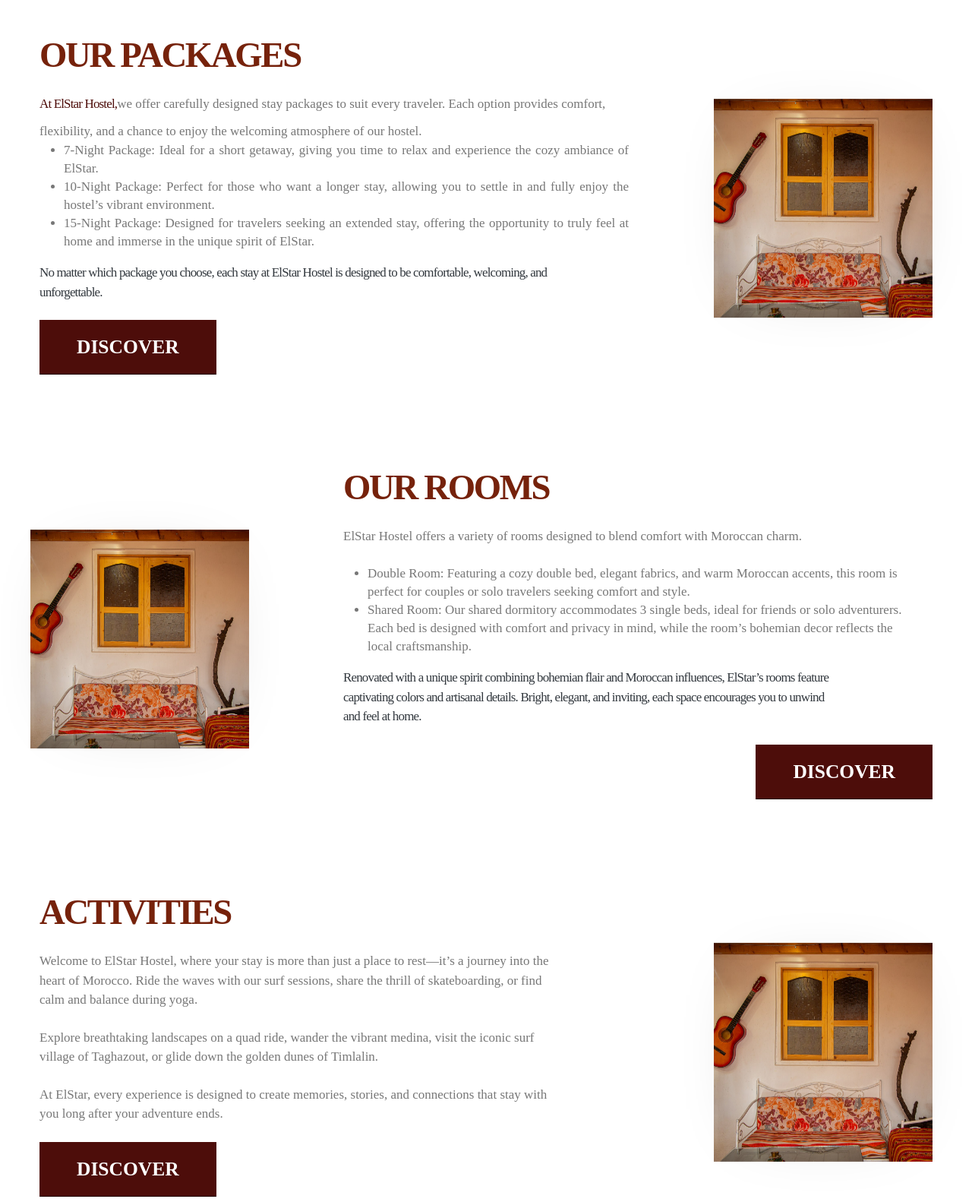
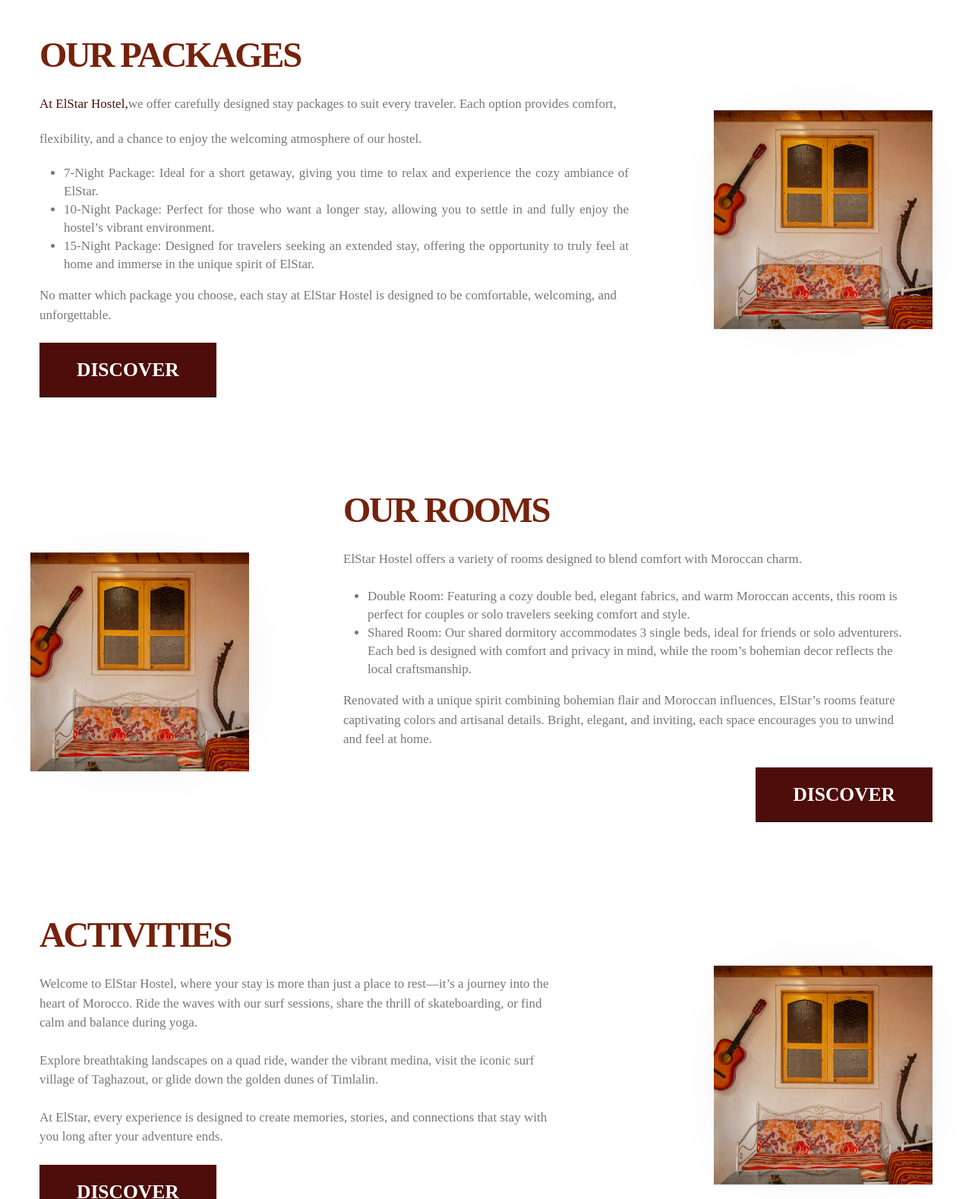
Before and after one commit to AbderrahimFouadDev/elstar, a plain HTML site: page index.html in a window 1280 px wide. Shown: the part 848-2426 px from the top of the page at 76% size. Drawn offline with Linux system fonts and the light colour scheme; files whose address does not match are found by name; a web font is replaced by a local one.

Commit message:
Update index.html

```diff
--- a/index.html
+++ b/index.html
@@ -165,13 +165,13 @@
 								<h3 class="text-color-secondary font-weight-bold text-transform-none line-height-2 text-10 mb-4 appear-animation" data-appear-animation="fadeInUpShorter" data-appear-animation-delay="1200">
 									OUR PACKAGES<br>
 								</h3>
-								<h6 class=" mb-4 appear-animation" data-appear-animation="fadeInUpShorter" data-appear-animation-delay="1400"><h6 class="text-primary " style="display: inline-block">At ElStar Hostel, </h6>we offer carefully designed stay packages to suit every traveler. Each option provides comfort,<br> flexibility, and a chance to enjoy the welcoming atmosphere of our hostel.</h6>
+								<p class=" mb-4 appear-animation" data-appear-animation="fadeInUpShorter" data-appear-animation-delay="1400"><p class="text-primary " style="display: inline-block">At ElStar Hostel, </p>we offer carefully designed stay packages to suit every traveler. Each option provides comfort,<br> flexibility, and a chance to enjoy the welcoming atmosphere of our hostel.</p>
 								<ul>
 										<li>7-Night Package: Ideal for a short getaway, giving you time to relax and experience the cozy ambiance of ElStar.</li>
 										<li>10-Night Package: Perfect for those who want a longer stay, allowing you to settle in and fully enjoy the hostel’s vibrant environment.</li>
 										<li>15-Night Package: Designed for travelers seeking an extended stay, offering the opportunity to truly feel at home and immerse in the unique spirit of ElStar.</li>
 									</ul>
-								<h6 class="mb-4 appear-animation" data-appear-animation="fadeInUpShorter" data-appear-animation-delay="1400" style="line-height: 1.5;">No matter which package you choose, each stay at ElStar Hostel is designed to be comfortable, welcoming, and<br> unforgettable.</h6>
+								<p class="mb-4 appear-animation" data-appear-animation="fadeInUpShorter" data-appear-animation-delay="1400" style="line-height: 1.5;">No matter which package you choose, each stay at ElStar Hostel is designed to be comfortable, welcoming, and<br> unforgettable.</p>
 
 								<a href="packages.html" class="btn btn-primary btn-modern font-weight-bold text-5 px-5 py-3 appear-animation" data-appear-animation="fadeInUpShorter" data-appear-animation-delay="1800">DISCOVER</a>
 							</div>
@@ -205,7 +205,7 @@
 										<li>Double Room: Featuring a cozy double bed, elegant fabrics, and warm Moroccan accents, this room is<br> perfect for couples or solo travelers seeking comfort and style.</li>
 										<li>Shared Room: Our shared dormitory accommodates 3 single beds, ideal for friends or solo adventurers.<br> Each bed is designed with comfort and privacy in mind, while the room’s bohemian decor reflects the<br> local craftsmanship.</li>
 									</ul>
-      <h6 class="mb-4 appear-animation" data-appear-animation="fadeInUpShorter" data-appear-animation-delay="1400" style="line-height: 1.5;">Renovated with a unique spirit combining bohemian flair and Moroccan influences, ElStar’s rooms feature<br> captivating colors and artisanal details. Bright, elegant, and inviting, each space encourages you to unwind<br> and feel at home.</h6>
+      <p class="mb-4 appear-animation" data-appear-animation="fadeInUpShorter" data-appear-animation-delay="1400" style="line-height: 1.5;">Renovated with a unique spirit combining bohemian flair and Moroccan influences, ElStar’s rooms feature<br> captivating colors and artisanal details. Bright, elegant, and inviting, each space encourages you to unwind<br> and feel at home.</p>
 
       <!-- Only this button is aligned to the right -->
       <div class="text-end">
```
